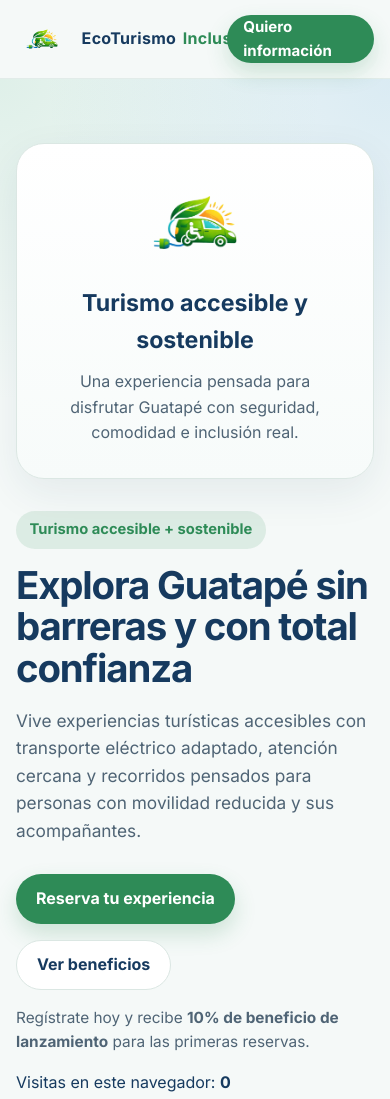
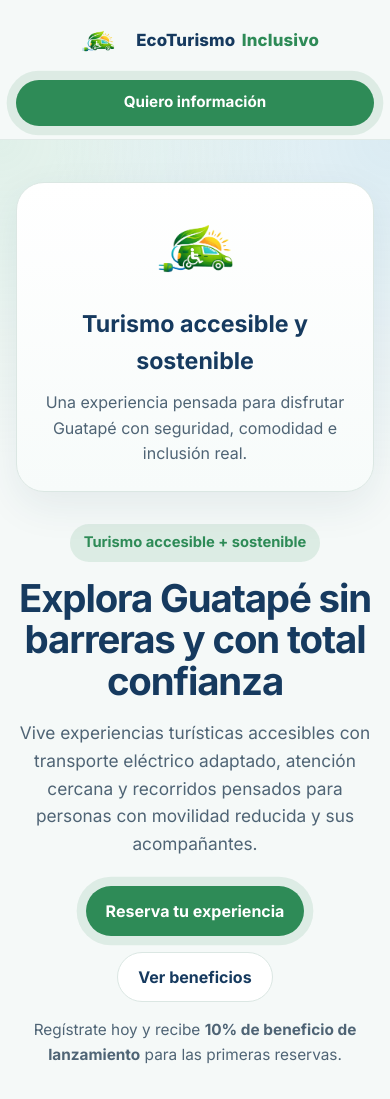
Before and after one commit to sebas77rr/ecoturismo-inclusivo, a plain HTML site: page index.html in a window 390 px wide. Shown: the top 1099 px of the page. Drawn offline with Linux system fonts and the light colour scheme.

Commit message:
Update styles.css

```diff
--- a/styles.css
+++ b/styles.css
@@ -47,39 +47,44 @@ a {
 .site-header {
   position: sticky;
   top: 0;
-  z-index: 20;
-  background: rgba(245, 249, 248, 0.92);
+  z-index: 50;
+  background: rgba(245, 249, 248, 0.95);
   backdrop-filter: blur(10px);
-  border-bottom: 1px solid rgba(219, 231, 227, 0.7);
+  border-bottom: 1px solid rgba(219, 231, 227, 0.8);
 }
 
 .nav {
-  min-height: 78px;
+  min-height: 86px;
   display: flex;
   align-items: center;
   justify-content: space-between;
   gap: 1rem;
+  padding: 0.5rem 0;
 }
 
 .brand {
   display: flex;
   align-items: center;
-  gap: 0.85rem;
+  gap: 0.9rem;
+  min-width: 0;
 }
 
 .brand__logo {
-  width: 58px;
-  height: 58px;
+  width: 74px;
+  height: 74px;
   object-fit: contain;
+  flex-shrink: 0;
 }
 
 .brand__text {
   display: flex;
   gap: 0.4rem;
   align-items: center;
-  font-size: 1.15rem;
-  font-weight: 700;
-  letter-spacing: 0.02em;
+  font-size: 1.65rem;
+  font-weight: 800;
+  letter-spacing: 0.01em;
+  line-height: 1;
+  flex-wrap: wrap;
 }
 
 .brand__eco {
@@ -143,6 +148,23 @@ a {
   font-size: 0.96rem;
 }
 
+.visit-counter {
+  margin-top: 1.2rem;
+  display: inline-flex;
+  gap: 0.5rem;
+  align-items: center;
+  flex-wrap: wrap;
+  padding: 0.75rem 1rem;
+  border-radius: 999px;
+  background: rgba(79, 163, 217, 0.1);
+  color: var(--text);
+  font-size: 0.95rem;
+}
+
+.visit-counter__label {
+  color: var(--text-soft);
+}
+
 .hero-card {
   background: linear-gradient(180deg, #ffffff 0%, #f7fbfa 100%);
   border: 1px solid var(--border);
@@ -153,7 +175,7 @@ a {
 }
 
 .hero-card__logo {
-  width: 140px;
+  width: 180px;
   margin: 0 auto 1rem;
 }
 
@@ -349,9 +371,9 @@ textarea:focus {
 }
 
 .btn--small {
-  min-height: 42px;
-  padding: 0 1rem;
-  font-size: 0.94rem;
+  min-height: 46px;
+  padding: 0 1.15rem;
+  font-size: 0.95rem;
 }
 
 .btn--full {
@@ -359,11 +381,49 @@ textarea:focus {
   margin-top: 0.5rem;
 }
 
+.btn--pulse {
+  animation: pulseGlow 2.2s infinite;
+}
+
+@keyframes pulseGlow {
+  0% {
+    box-shadow: 0 0 0 0 rgba(46, 139, 87, 0.35);
+  }
+  70% {
+    box-shadow: 0 0 0 14px rgba(46, 139, 87, 0);
+  }
+  100% {
+    box-shadow: 0 0 0 0 rgba(46, 139, 87, 0);
+  }
+}
+
 .form-disclaimer,
-.form-message,
 .site-footer p {
   color: var(--text-soft);
   font-size: 0.92rem;
+}
+
+.form-message {
+  display: none;
+  margin-top: 0.5rem;
+  padding: 0.95rem 1rem;
+  border-radius: 16px;
+  font-size: 0.95rem;
+  font-weight: 600;
+}
+
+.form-message.is-success {
+  display: block;
+  background: rgba(46, 139, 87, 0.12);
+  color: #1f6b42;
+  border: 1px solid rgba(46, 139, 87, 0.25);
+}
+
+.form-message.is-error {
+  display: block;
+  background: rgba(220, 53, 69, 0.1);
+  color: #a12838;
+  border: 1px solid rgba(220, 53, 69, 0.22);
 }
 
 .site-footer {
@@ -383,7 +443,7 @@ textarea:focus {
   }
 
   .hero {
-    padding-top: 4rem;
+    padding-top: 3.5rem;
   }
 
   .hero h1 {
@@ -394,12 +454,78 @@ textarea:focus {
     order: -1;
   }
 
-  .brand__text {
-    font-size: 1rem;
+  .hero-card__logo {
+    width: 150px;
+  }
+}
+
+@media (max-width: 640px) {
+  .nav {
+    min-height: auto;
+    align-items: center;
+    gap: 0.75rem;
+    padding: 0.85rem 0;
+    flex-wrap: wrap;
+  }
+
+  .brand {
+    width: 100%;
+    justify-content: center;
+    text-align: center;
+    gap: 0.7rem;
   }
 
   .brand__logo {
-    width: 52px;
-    height: 52px;
+    width: 54px;
+    height: 54px;
+  }
+
+  .brand__text {
+    font-size: 1.05rem;
+    justify-content: center;
+  }
+
+  .nav .btn--small {
+    width: 100%;
+  }
+
+  .hero {
+    padding: 2.6rem 0 3rem;
+  }
+
+  .hero__content {
+    text-align: center;
+  }
+
+  .hero__subtitle,
+  .hero__note {
+    margin-left: auto;
+    margin-right: auto;
+  }
+
+  .hero__actions {
+    justify-content: center;
+  }
+
+  .hero-card {
+    padding: 1.5rem;
+  }
+
+  .hero-card__logo {
+    width: 125px;
+  }
+
+  .section {
+    padding: 3.8rem 0;
+  }
+
+  .card,
+  .step,
+  .form-box {
+    padding: 1.25rem;
+  }
+
+  .visit-counter {
+    justify-content: center;
   }
 }
```
